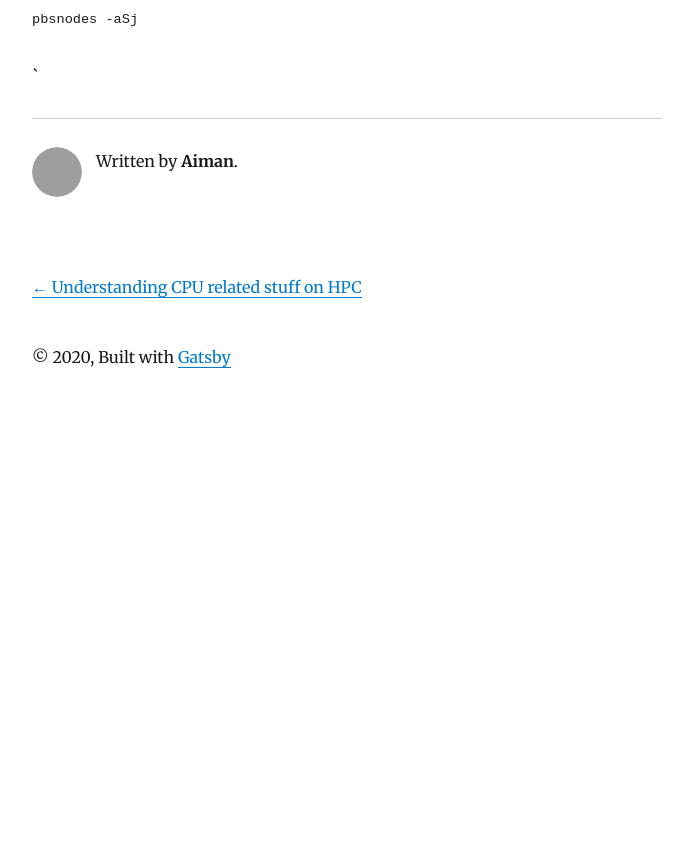
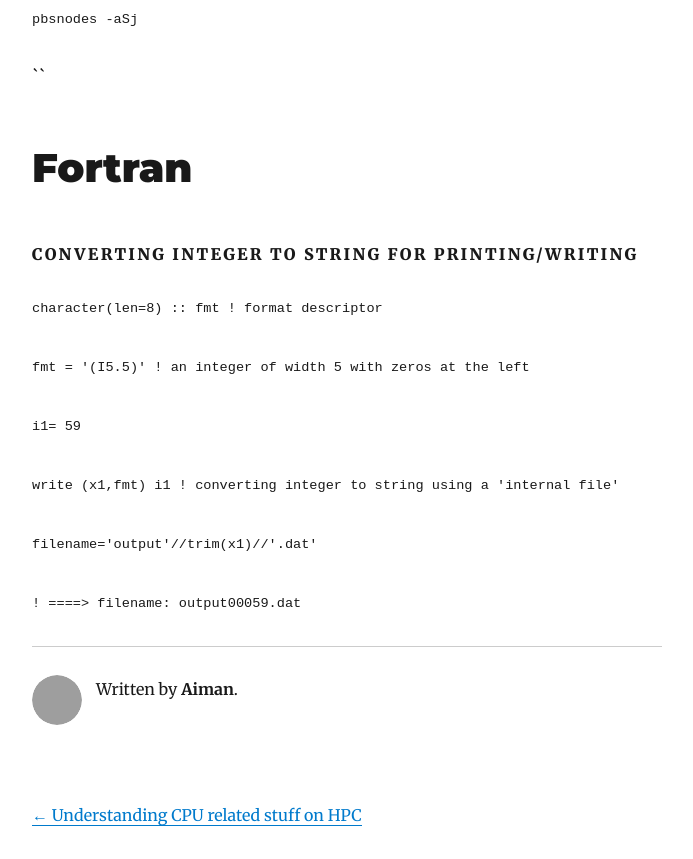
Before and after one commit to aimanuslim/aimanuslim.github.io, a Gatsby site: page /holy-grail/ in a window 1280 px wide. Shown: the part 9590-10449 px from the top of the page, without its empty margins (293-986 px from the left). Before the commit the page ends 10003 px from the top, so only its background shows below. Built offline with nearby package versions, Linux system fonts and the light colour scheme; Gatsby itself is replaced by a stand-in of ours; some packages are replaced by stand-ins of ours; grey boxes are pictures that could not be loaded.

Commit message:
Update Blog “holy-grail/index”

```diff
--- a/content/blog/holy-grail/index.md
+++ b/content/blog/holy-grail/index.md
@@ -270,4 +270,20 @@ sufilter f=a,b amp=c,d < \[suwave]`
 
 `pbsnodes -aSj`
 
-`
+``
+
+# Fortran
+
+#### Converting integer to string for printing/writing
+
+`character(len=8) :: fmt ! format descriptor`
+
+`fmt = '(I5.5)' ! an integer of width 5 with zeros at the left`
+
+`i1= 59`
+
+`write (x1,fmt) i1 ! converting integer to string using a 'internal file'`
+
+`filename='output'//trim(x1)//'.dat'`
+
+`! ====> filename: output00059.dat`
```
